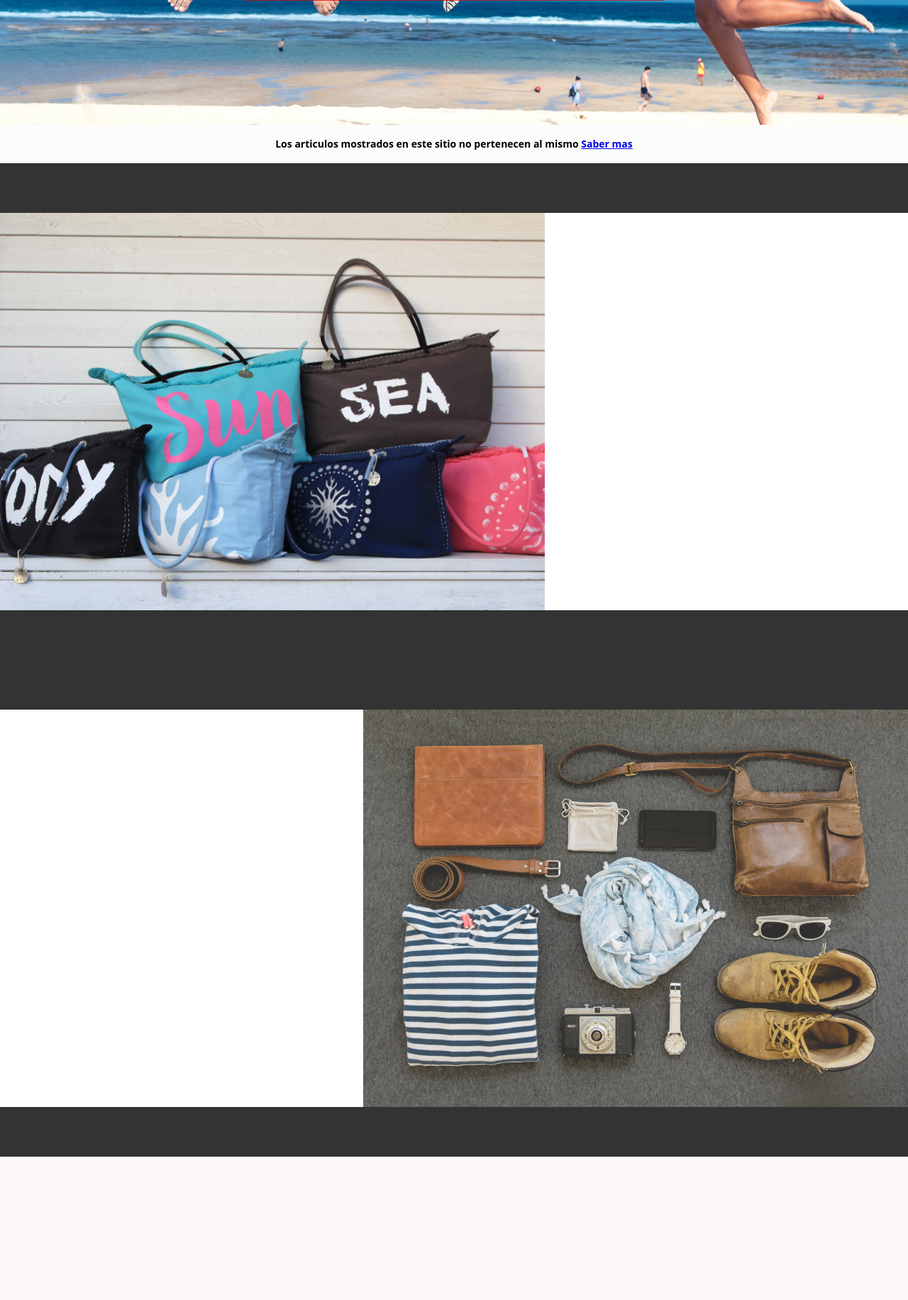
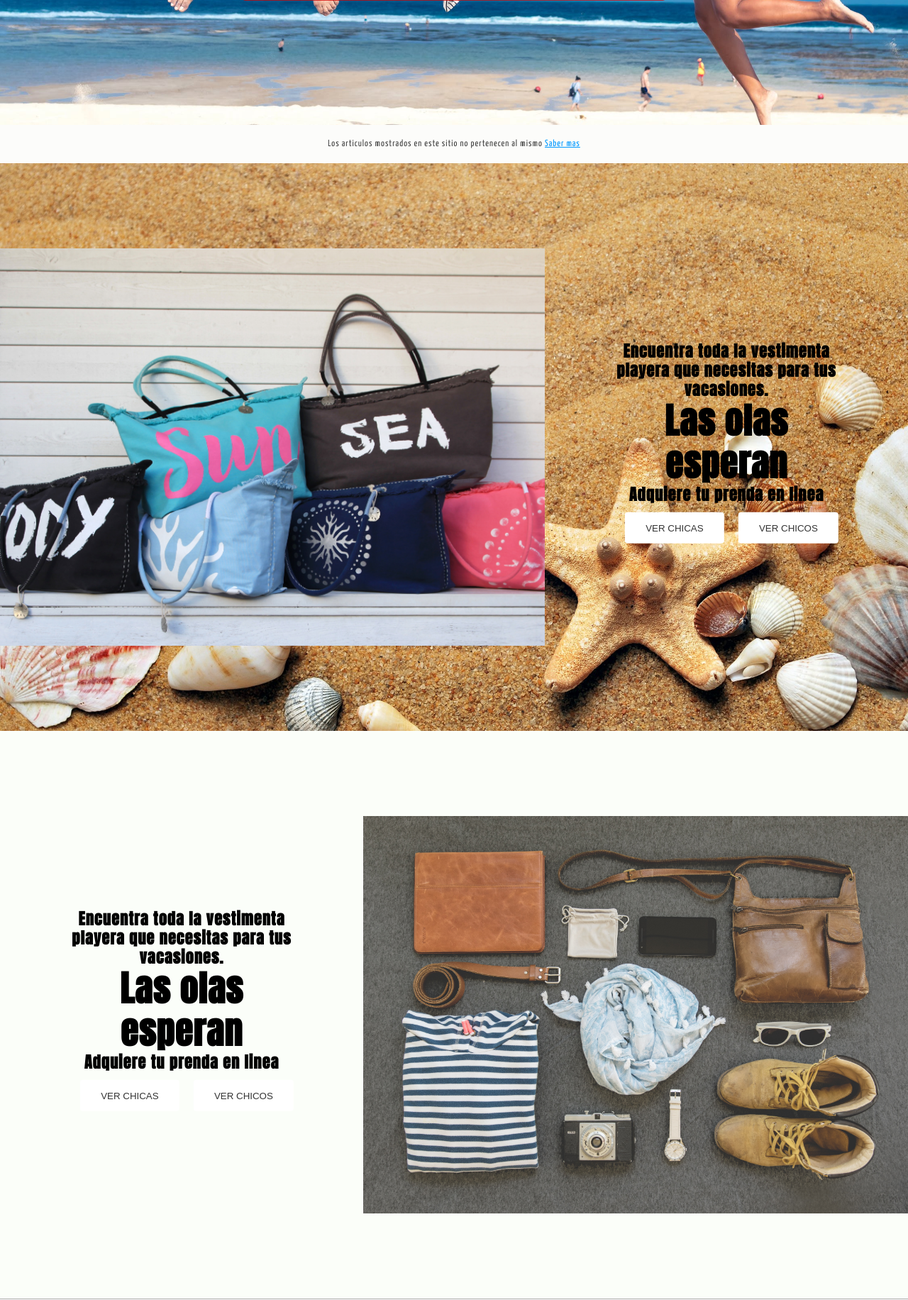
Before and after one commit to edevop/laustore, a PHP site: page / in a window 1280 px wide. Shown: the part 682-2514 px from the top of the page at 71% size. Before the commit the page ends 2312 px from the top, so only its background shows below. Run offline with PHP 8.4, Linux system fonts and the light colour scheme; data that the repository does not hold is empty; style sheets or scripts are compiled from the project's sources.

Commit message:
changelog

```diff
--- a/index.php
+++ b/index.php
@@ -25,6 +25,8 @@
     <meta http-equiv="X-UA-Compatible" content="ie=edge">
     <title><?=$title?></title>
 
+    <link href="https://fonts.googleapis.com/css?family=Anton|Yanone+Kaffeesatz" rel="stylesheet">
+
     <link rel="stylesheet" href="public/assets/css/master.css">
     <link rel="stylesheet" href="public/assets/css/master-mobile.css">
 
@@ -51,18 +53,39 @@
 
             </div>
             <div class="active b">
-
+                <div class="box-sections blur">
+                    <h3>Encuentra toda la vestimenta playera que necesitas para tus vacasiones.</h3>
+                    <h1>Las olas esperan</h1>
+                    <h3>Adquiere tu prenda en linea</h3>
+                    <div class="btn-secuense">
+                        <button>ver chicas</button>
+                        <button>ver chicos</button>
+                    </div>
+                </div>
             </div>
         </div>
 
         <div class="showcase--model-2">
             <div class="active">
-
+                <div class="box-sections">
+                    <h3>Encuentra toda la vestimenta playera que necesitas para tus vacasiones.</h3>
+                    <h1>Las olas esperan</h1>
+                    <h3>Adquiere tu prenda en linea</h3>
+                    <div class="btn-secuense">
+                        <button>ver chicas</button>
+                        <button>ver chicos</button>
+                    </div>
+                </div>
             </div>
             <div class="active model-1" style="background-image: url('public/assets/images/showcase/model-2.jpg');">
 
             </div>
         </div>
+
+        <footer>
+
+
+        </footer>
     </div>
 
     <script src="" charset="utf-8"></script>
```
Also changed, not shown: public/assets/css/master.css, public/assets/images/showcase/showcase-1.jpg (added), public/assets/scss/master.scss, 1 other file.
